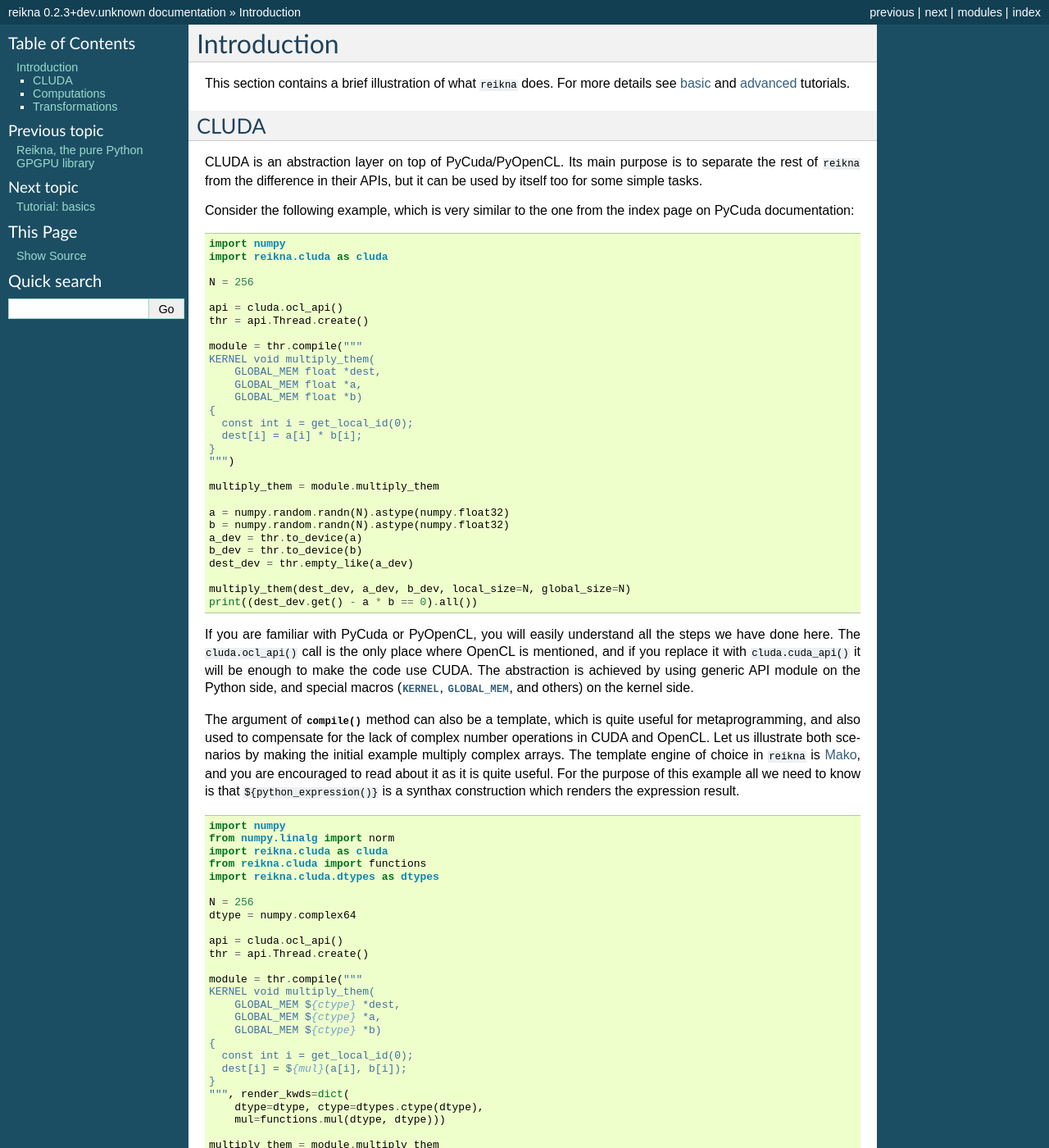
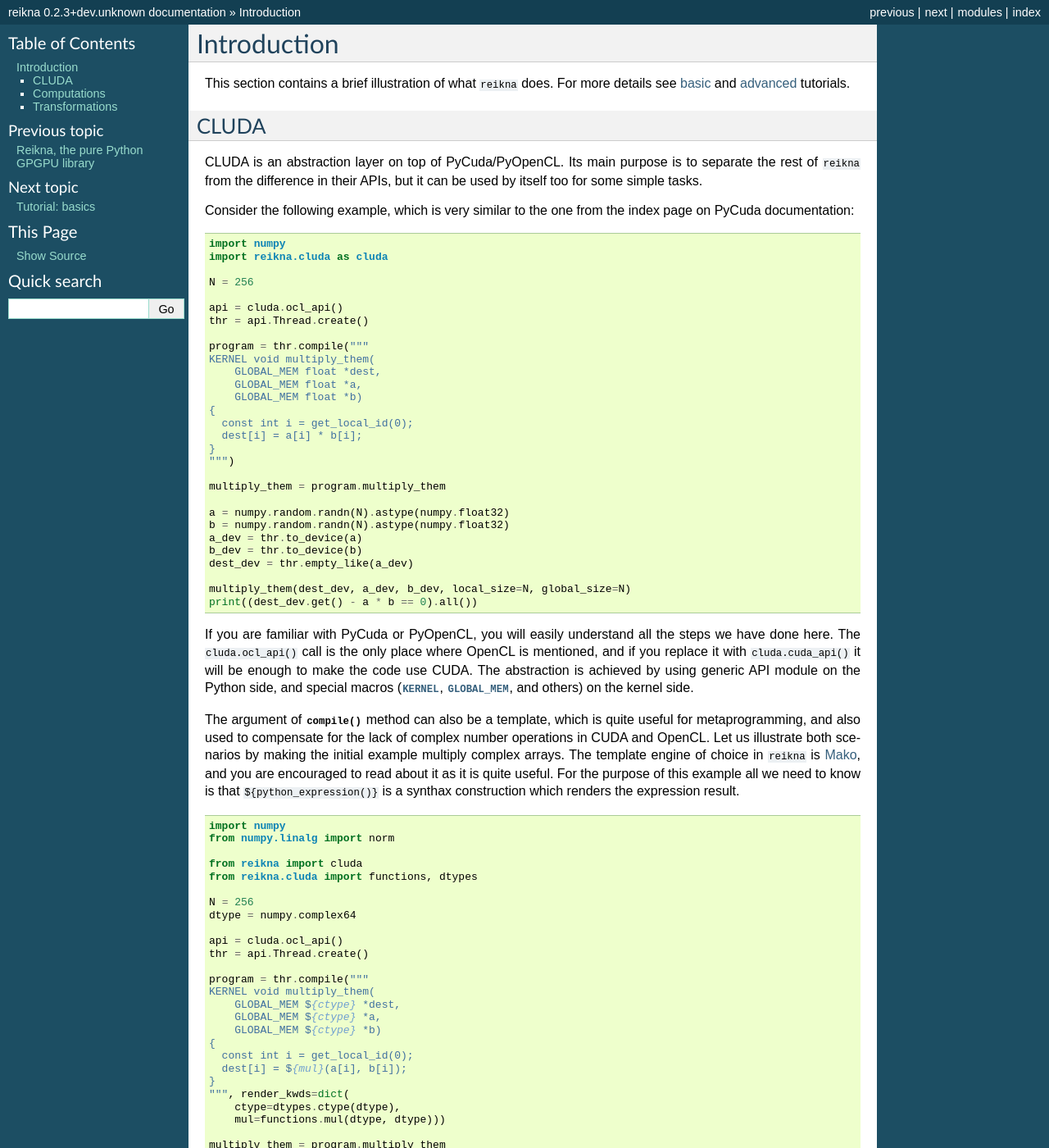
Before and after one commit to fjarri/reikna, a Sphinx documentation site: the page built from doc/source/introduction.rst, in a window 1280 px wide and 1400 px high. Shown: the whole window at 82% size. Built offline with Sphinx 7.4.7, drawn with Linux system fonts in a browser that asks for light colours.

Commit message:
doc: made some changes to the inline code so that doctest could pass

```diff
--- a/doc/source/introduction.rst
+++ b/doc/source/introduction.rst
@@ -24,7 +24,7 @@ Consider the following example, which is very similar to the one from the index
     api = cluda.ocl_api()
     thr = api.Thread.create()
 
-    module = thr.compile("""
+    program = thr.compile("""
     KERNEL void multiply_them(
         GLOBAL_MEM float *dest,
         GLOBAL_MEM float *a,
@@ -35,7 +35,7 @@ Consider the following example, which is very similar to the one from the index
     }
     """)
 
-    multiply_them = module.multiply_them
+    multiply_them = program.multiply_them
 
     a = numpy.random.randn(N).astype(numpy.float32)
     b = numpy.random.randn(N).astype(numpy.float32)
@@ -63,9 +63,9 @@ The template engine of choice in ``reikna`` is `Mako <http://www.makotemplates.o
 
     import numpy
     from numpy.linalg import norm
-    import reikna.cluda as cluda
-    from reikna.cluda import functions
-    import reikna.cluda.dtypes as dtypes
+
+    from reikna import cluda
+    from reikna.cluda import functions, dtypes
 
     N = 256
     dtype = numpy.complex64
@@ -73,7 +73,7 @@ The template engine of choice in ``reikna`` is `Mako <http://www.makotemplates.o
     api = cluda.ocl_api()
     thr = api.Thread.create()
 
-    module = thr.compile("""
+    program = thr.compile("""
     KERNEL void multiply_them(
         GLOBAL_MEM ${ctype} *dest,
         GLOBAL_MEM ${ctype} *a,
@@ -83,10 +83,10 @@ The template engine of choice in ``reikna`` is `Mako <http://www.makotemplates.o
       dest[i] = ${mul}(a[i], b[i]);
     }
     """, render_kwds=dict(
-        dtype=dtype, ctype=dtypes.ctype(dtype),
+        ctype=dtypes.ctype(dtype),
         mul=functions.mul(dtype, dtype)))
 
-    multiply_them = module.multiply_them
+    multiply_them = program.multiply_them
 
     r1 = numpy.random.randn(N).astype(numpy.float32)
     r2 = numpy.random.randn(N).astype(numpy.float32)
```
Also changed, not shown: doc/source/tutorial-basic.rst (+12 -3 lines).
